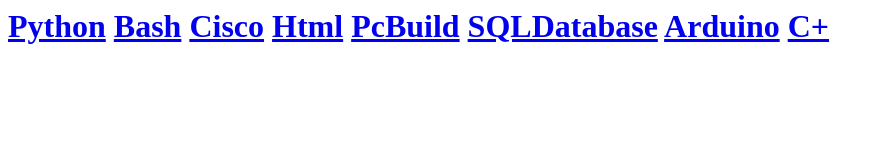
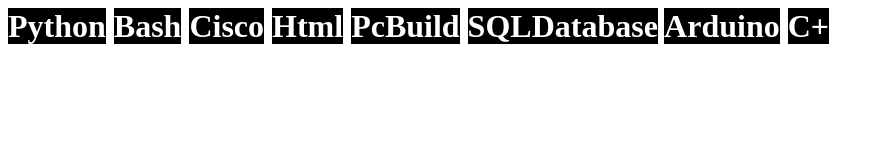
Before and after one commit to GucciGavin/GucciGavin.github.io, a plain HTML site: page index.html in a window 1280 px wide. Shown: the whole page, without its empty margins (0-884 px from the left). Drawn offline with Linux system fonts and the light colour scheme.

Commit message:
Add files via upload

```diff
--- a/index.html
+++ b/index.html
@@ -1,6 +1,13 @@
 
 <!DOCTYPE html PUBLIC>
 <html>
+<style>
+a {
+	color: white;
+	text-decoration: none;
+	background-color: black;
+}
+</style>
 <h1>
 <a href="https://github.com/GucciGavin/Pyth0n">Python</a>
 <a href="https://github.com/GucciGavin/Bash">Bash</a>
```
